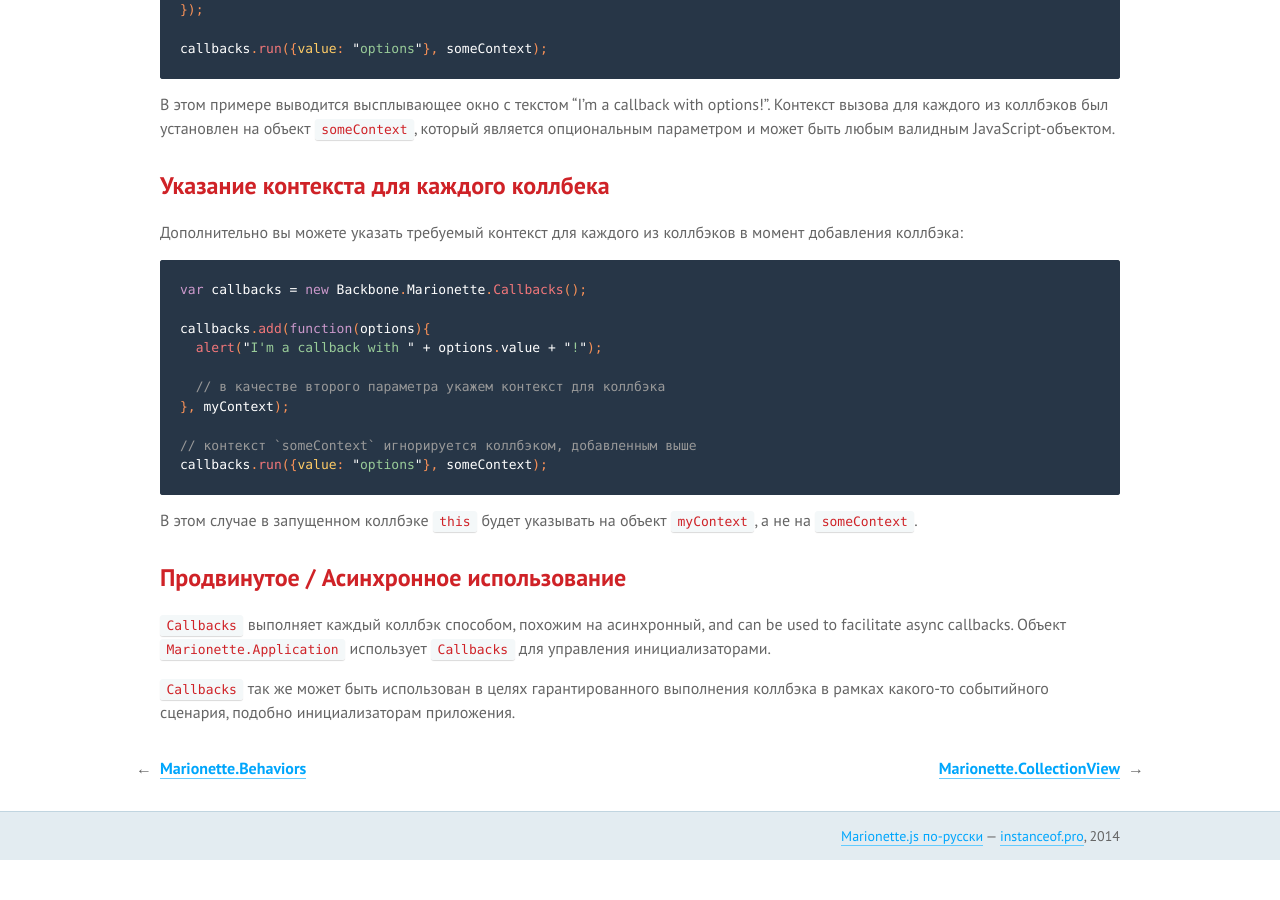
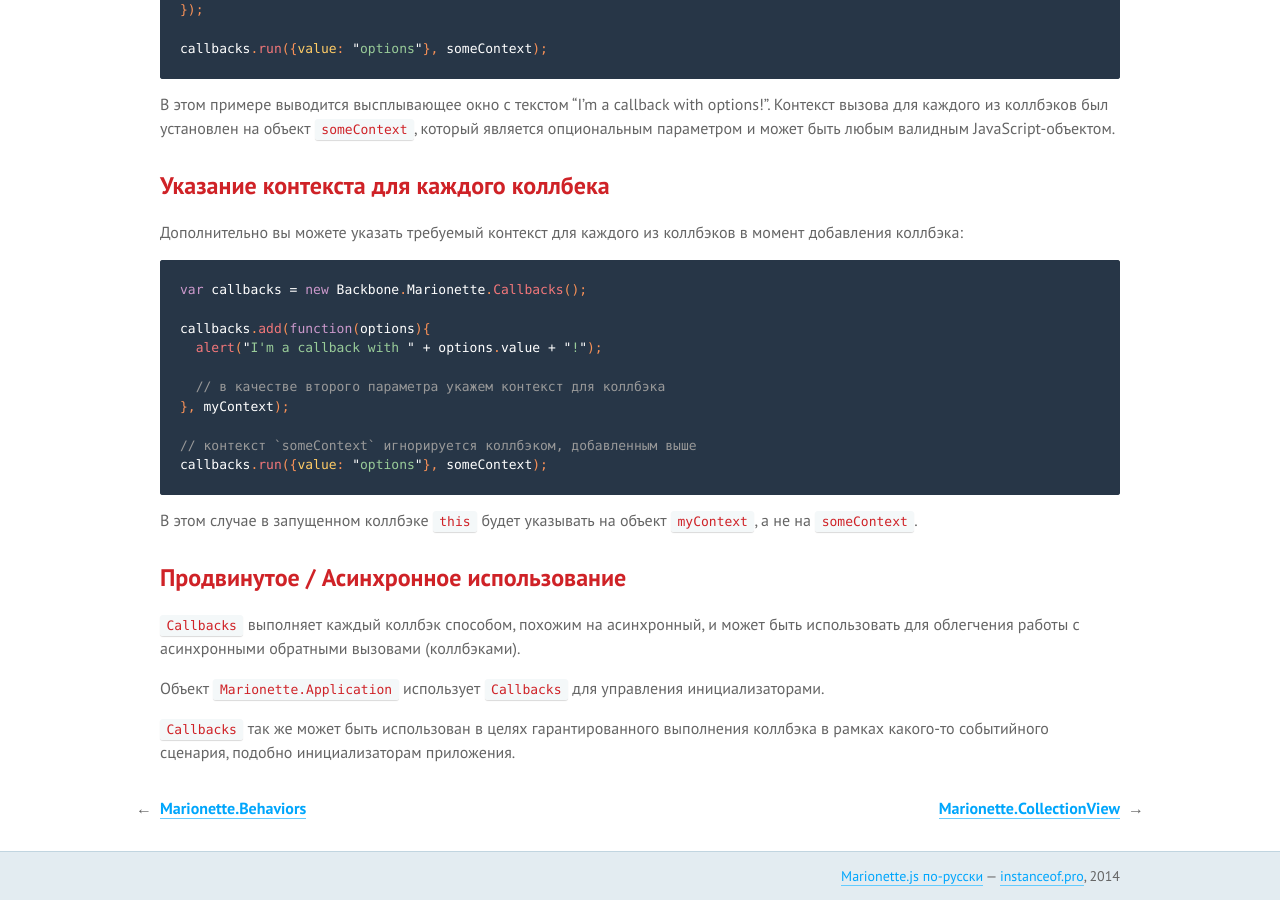
Before and after one commit to sadcitizen/marionettejs.ru, a Jekyll site: the page built from _posts/2014-02-20-callbacks.md, in a window 1280 px wide and 900 px high, scrolled down 1023 px. Built offline with Jekyll 4.4.1, drawn with Linux system fonts in a browser that asks for light colours; some web fonts are replaced; Markdown is read by kramdown in place of the engine named in the settings; before the commit the page ends 1883 px from its top, so only the background shows below that; some of the changed text lies outside the part shown.

Commit message:
update ru/Callbacks

```diff
--- a/_includes/translation/ru/marionette.callbacks.md
+++ b/_includes/translation/ru/marionette.callbacks.md
@@ -1,5 +1,5 @@
 Объект `Callbacks` помогает управлять коллекцией коллбеков и выполнять их
-асинхронно-безопасным(?) способом.
+асинхронно-безопасным способом.
 
 Для работы с коллбэками существуют два метода:
 
@@ -58,7 +58,8 @@
 ## Продвинутое / Асинхронное использование
 
 `Callbacks` выполняет каждый коллбэк способом, похожим на асинхронный,
-and can be used to facilitate async callbacks.
+и может быть использовать для облегчения работы с асинхронными обратными вызовами (коллбэками).
+
 Объект `Marionette.Application` использует `Callbacks` для управления
 инициализаторами.
 
```
Also changed, not shown: _posts/2014-02-20-callbacks.md (+1 -1 lines).
